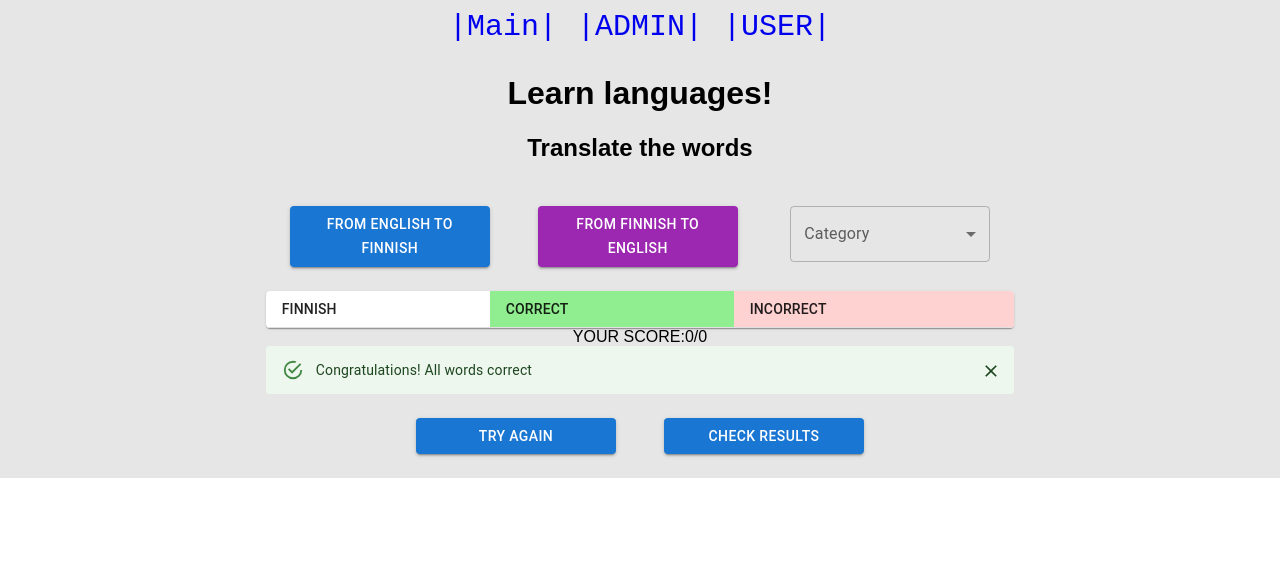
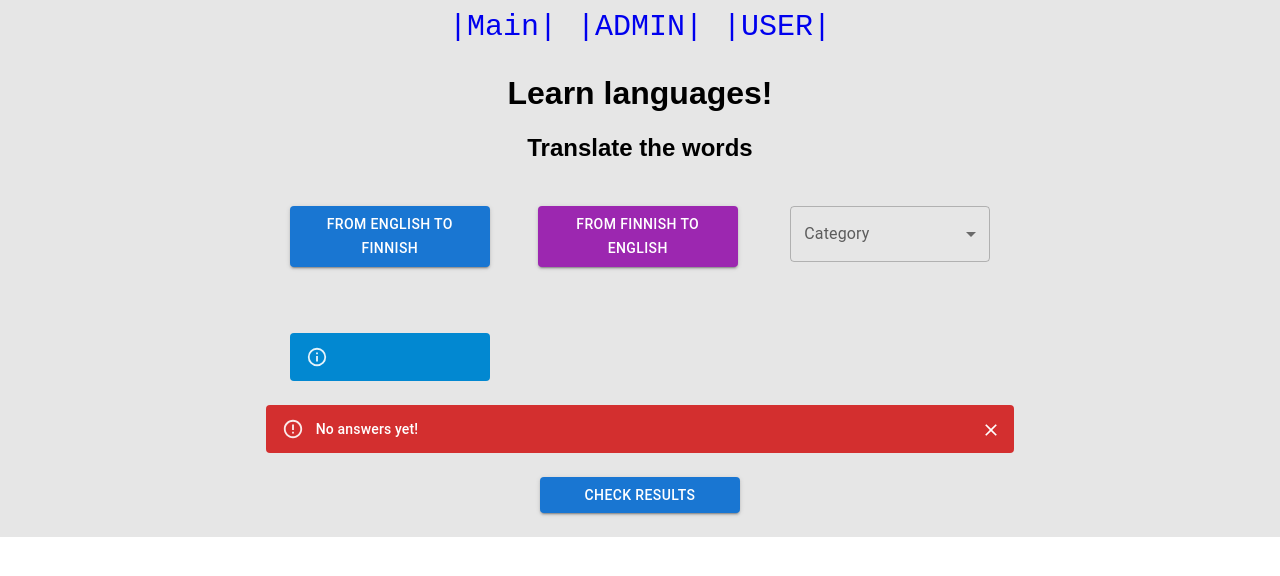
Before and after one commit to jftamk/language-app-project, a React (Create React App) app in the folder frontend/: page /user in a window 1280 px wide. Both pictures are taken after a click on the button "CHECK RESULTS". Shown: the top 576 px of the page. Built offline with nearby package versions, Linux system fonts and the light colour scheme.

Commit message:
Edit: score output

```diff
--- a/frontend/src/user.js
+++ b/frontend/src/user.js
@@ -142,9 +142,22 @@ function USER(props) {
 
   async function checkresult() {
     console.log(urls);
+    if (state === list) {
+      setAlert(
+        <Alert
+          onClose={() => {
+            setAlert("");
+          }}
+          variant="filled"
+          severity="error"
+        >
+          No answers yet!
+        </Alert>
+      );
+    } else {
+      const check = "YOUR SCORE: " + score + "/" + state.length;
+      setResult(check);
 
-    const check = "YOUR SCORE:" + score + "/" + state.length;
-    setResult(check);
       if (score === state.length) {
         setAlert(
           <Alert
@@ -160,7 +173,11 @@ function USER(props) {
       }
 
       setAgain(
-      <Button variant="contained" sx={{ m: 3, width: 200 }} onClick={TryAgain}>
+        <Button
+          variant="contained"
+          sx={{ m: 3, width: 200 }}
+          onClick={TryAgain}
+        >
           Try again
         </Button>
       );
@@ -218,7 +235,7 @@ function USER(props) {
       }
       setAnswers(checked);
     }
-
+  }
   async function TryAgain() {
     //Try again
     //Set the score back to 0
@@ -272,6 +289,7 @@ function USER(props) {
         >
           <MenuItem value={"Colors"}>Colors</MenuItem>
           <MenuItem value={"Animals"}>Animals</MenuItem>
+          <MenuItem value={"Vehicles"}>Vehicles</MenuItem>
           <MenuItem value={"Other"}>Other</MenuItem>
           <MenuItem value={"All"}>All</MenuItem>
         </Select>
@@ -292,7 +310,25 @@ function USER(props) {
               </TableBody>
             </Table>
           </TableContainer>{" "}
+          <br></br>
+          <div
+            className="result"
+            style={{
+              margin: "30",
+              fontSize: "large",
+              textDecoration: "underline",
+            }}
+          >
+            <Alert
+              variant="filled"
+              severity="info"
+              size="large"
+              align="center"
+              sx={{ m: 3, width: 200 }}
+            >
               {result}
+            </Alert>
+          </div>
           {alert}
           {again}
           <Button
```
Lines whose indentation alone changed are shown as unchanged.
